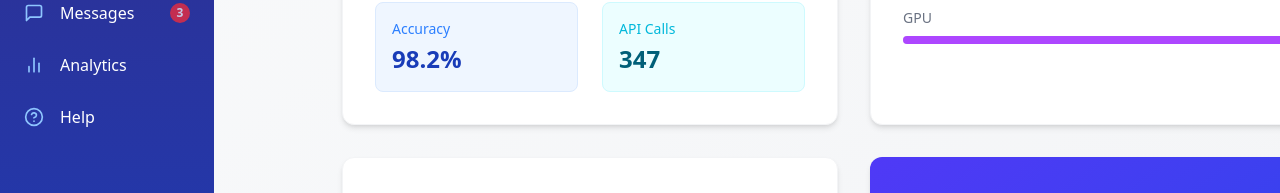
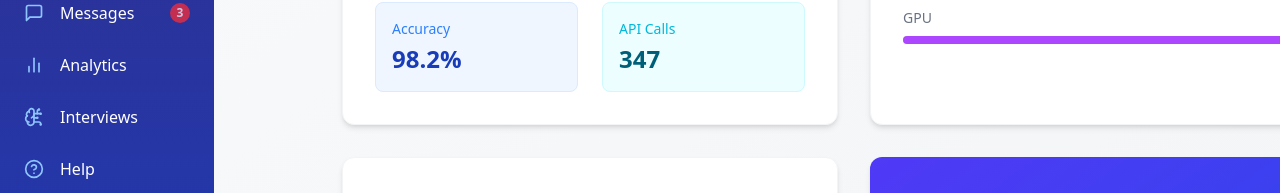
Before and after one commit to Kshitij04Poojary/Athena-AI, a React (Vite) app in the folder frontend/: page /home in a window 1280 px wide. Shown: the part 353-546 px from the top of the page. Built offline with nearby package versions, Linux system fonts and the light colour scheme.

Commit message:
Added interview part to Sidebar
Added interview part to Sidebar

```diff
--- a/frontend/src/App.jsx
+++ b/frontend/src/App.jsx
@@ -36,12 +36,12 @@ const App = () => (
                     <Route path="/course/:courseId/chapter/:chapterId" element={<ChapterDetails/>} />
                     <Route path="/assessment" element={<ExamDashboard />} />
                     <Route path="/interview" element={<InterviewDashboard/>} />
+                    <Route path='/interview/:interviewId/feedback' element={<Feedback/>}/>
 
                 </Route>
 
                 <Route path="/interview/:interviewId" element={<StartInterview/>}/>
                 <Route path='/interview/:interviewId/start' element={<MainInterview/>}/>
-                <Route path='/interview/:interviewId/feedback' element={<Feedback/>}/>
                 <Route path="/assessment/:examId" element={<Exam />} />
                 <Route path="/examreview" element={<ExamReview />} />
             </Routes>
--- a/frontend/src/components/SideBar.jsx
+++ b/frontend/src/components/SideBar.jsx
@@ -10,7 +10,8 @@ import {
   BookOpen,
   ChevronLeft,
   ChevronRight,
-  ClipboardList
+  ClipboardList,
+  BrainCircuit
 } from 'lucide-react';
 
 const SideBar = () => {
@@ -24,6 +25,7 @@ const SideBar = () => {
         { name: 'Assessments', icon: ClipboardList, path: '/assessment' },
         { name: 'Messages', icon: MessageSquare, path: '/messages', badge: 3 },
         { name: 'Analytics', icon: BarChart2, path: '/analytics' },
+        { name: 'Interviews', icon: BrainCircuit, path: '/interview' },
         { name: 'Help', icon: HelpCircle, path: '/help' },
     ];
 
```
